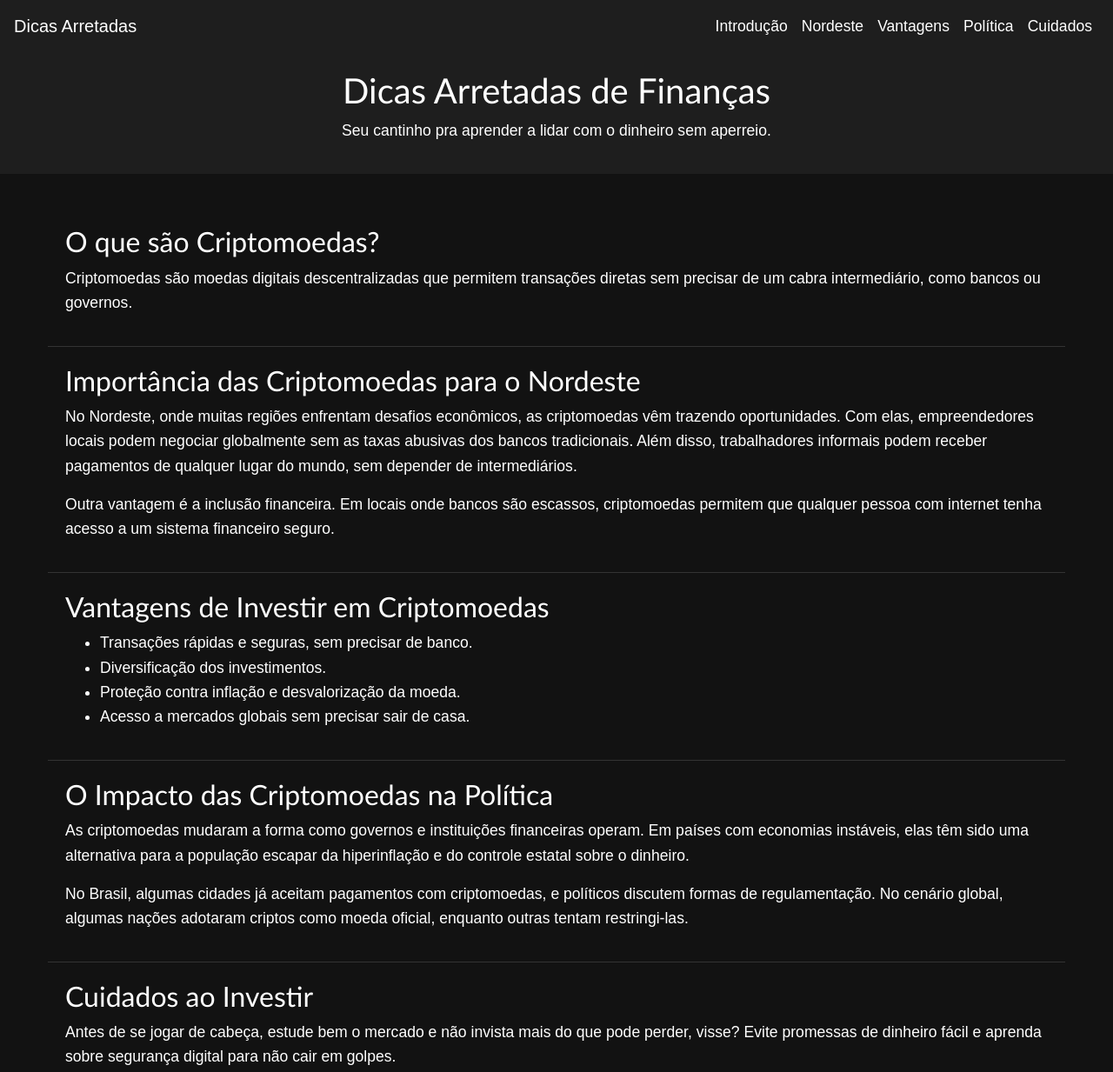
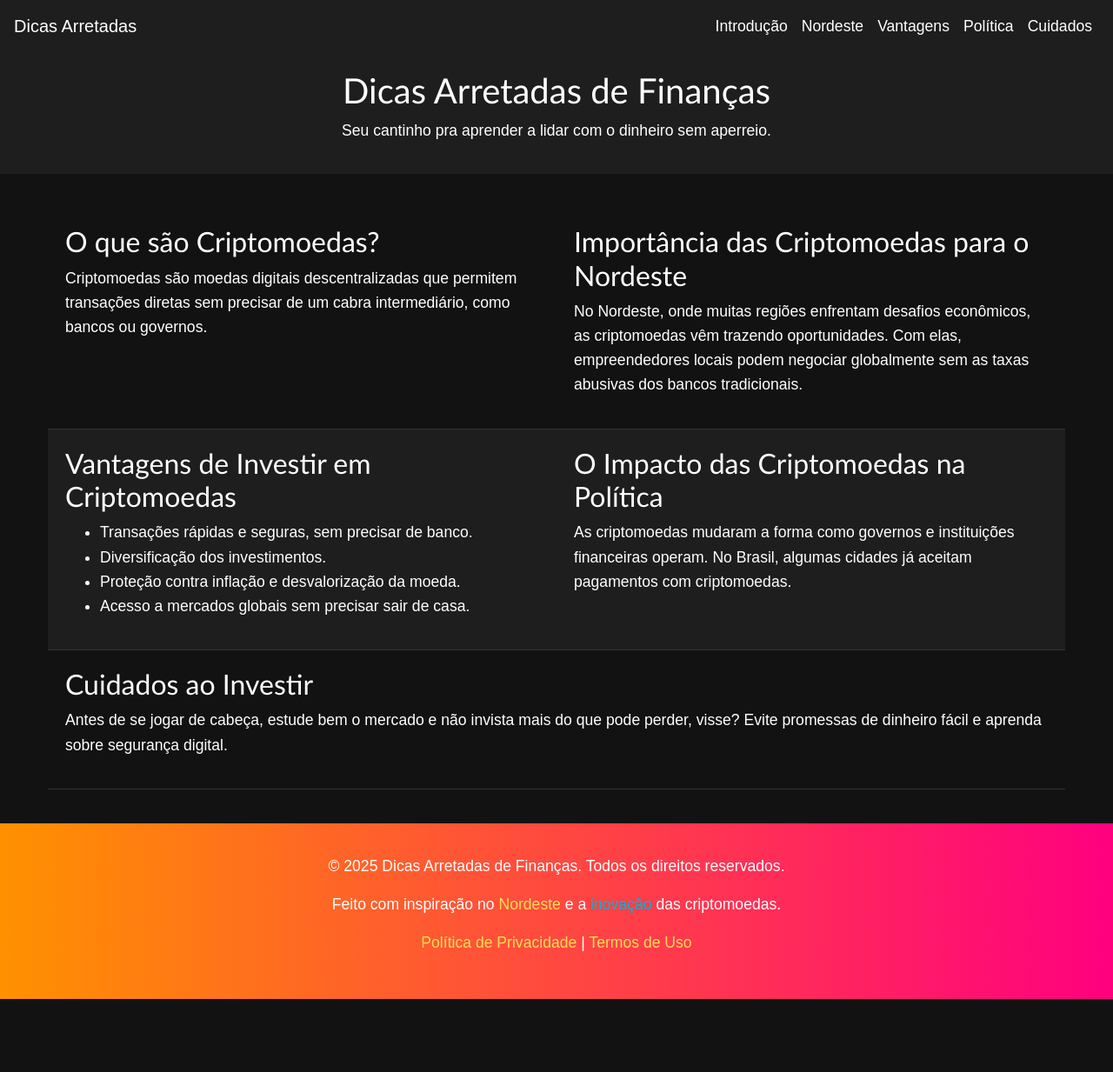
Before and after one commit to hoodofcat/Finan-as-Arretadas, a plain HTML site: page index.html in a window 1280 px wide. Shown: the top 1233 px of the page at 87% size. After the commit the page ends 1149 px from the top, so only its background shows below. Drawn offline with nearby package versions, Linux system fonts and the light colour scheme.

Commit message:
Update index.html

```diff
--- a/index.html
+++ b/index.html
@@ -1,3 +1,4 @@
+
 <!DOCTYPE html>
 <html lang="pt-BR">
 <head>
@@ -41,11 +42,23 @@
             padding: 20px;
             text-align: center;
         }
-        section {
+        .section-container {
+            display: flex;
+            flex-wrap: wrap;
+        }
+        .section-container section {
+            flex: 1;
             padding: 20px;
             border-bottom: 1px solid #333;
+            min-width: 300px;
+        }
+        .section-container:nth-child(even) {
+            background-color: #1e1e1e;
         }
         @media (max-width: 768px) {
+            .section-container {
+                flex-direction: column;
+            }
             .container {
                 padding: 10px;
             }
@@ -79,15 +92,17 @@
         <p>Seu cantinho pra aprender a lidar com o dinheiro sem aperreio.</p>
     </header>
     <main class="container my-4">
+        <div class="section-container">
             <section id="introducao">
                 <h2>O que são Criptomoedas?</h2>
                 <p>Criptomoedas são moedas digitais descentralizadas que permitem transações diretas sem precisar de um cabra intermediário, como bancos ou governos.</p>
             </section>
             <section id="impacto-nordeste">
                 <h2>Importância das Criptomoedas para o Nordeste</h2>
-            <p>No Nordeste, onde muitas regiões enfrentam desafios econômicos, as criptomoedas vêm trazendo oportunidades. Com elas, empreendedores locais podem negociar globalmente sem as taxas abusivas dos bancos tradicionais. Além disso, trabalhadores informais podem receber pagamentos de qualquer lugar do mundo, sem depender de intermediários.</p>
-            <p>Outra vantagem é a inclusão financeira. Em locais onde bancos são escassos, criptomoedas permitem que qualquer pessoa com internet tenha acesso a um sistema financeiro seguro.</p>
+                <p>No Nordeste, onde muitas regiões enfrentam desafios econômicos, as criptomoedas vêm trazendo oportunidades. Com elas, empreendedores locais podem negociar globalmente sem as taxas abusivas dos bancos tradicionais.</p>
             </section>
+        </div>
+        <div class="section-container">
             <section id="vantagens">
                 <h2>Vantagens de Investir em Criptomoedas</h2>
                 <ul>
@@ -99,13 +114,15 @@
             </section>
             <section id="politica">
                 <h2>O Impacto das Criptomoedas na Política</h2>
-            <p>As criptomoedas mudaram a forma como governos e instituições financeiras operam. Em países com economias instáveis, elas têm sido uma alternativa para a população escapar da hiperinflação e do controle estatal sobre o dinheiro.</p>
-            <p>No Brasil, algumas cidades já aceitam pagamentos com criptomoedas, e políticos discutem formas de regulamentação. No cenário global, algumas nações adotaram criptos como moeda oficial, enquanto outras tentam restringi-las.</p>
+                <p>As criptomoedas mudaram a forma como governos e instituições financeiras operam. No Brasil, algumas cidades já aceitam pagamentos com criptomoedas.</p>
             </section>
+        </div>
+        <div class="section-container">
             <section id="cuidados">
                 <h2>Cuidados ao Investir</h2>
-            <p>Antes de se jogar de cabeça, estude bem o mercado e não invista mais do que pode perder, visse? Evite promessas de dinheiro fácil e aprenda sobre segurança digital para não cair em golpes.</p>
+                <p>Antes de se jogar de cabeça, estude bem o mercado e não invista mais do que pode perder, visse? Evite promessas de dinheiro fácil e aprenda sobre segurança digital.</p>
             </section>
+        </div>
     </main>
     <footer class="footer text-center">
         <div class="container">
```
Lines whose indentation alone changed are shown as unchanged.
